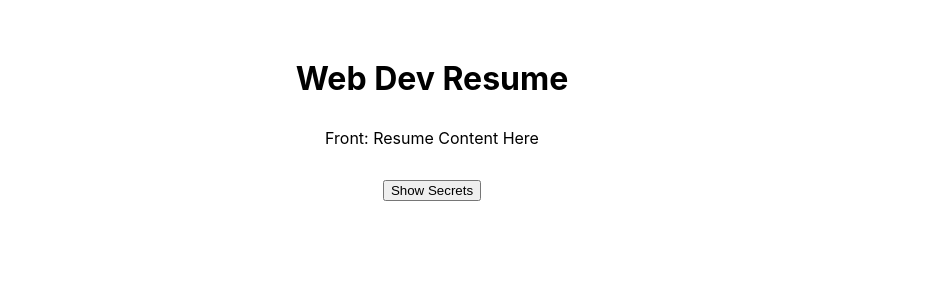
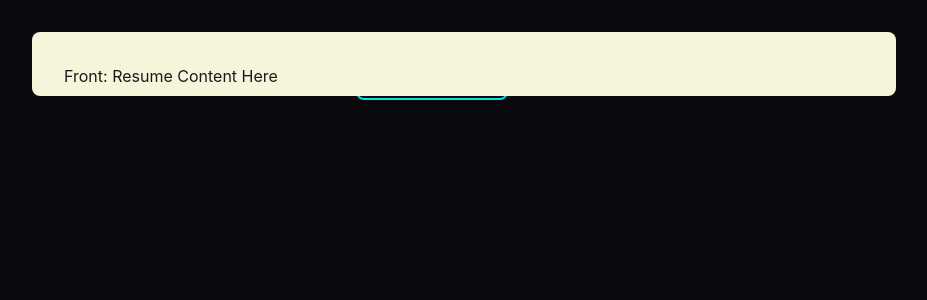
Before and after one commit to Jesse-D-Miller/webDevResume, a React (Vite) app: page / in a window 1280 px wide. Shown: the top 300 px of the page, without its empty margins (208-1135 px from the left). Built offline with nearby package versions, Linux system fonts and the light colour scheme.

Commit message:
lots of css and some refactoring and error correction

```diff
--- a/src/App.css
+++ b/src/App.css
@@ -1,19 +1,80 @@
 .App {
-  max-width: 1280px;
-  margin: 0 auto;
-  padding: 2rem;
-  text-align: center;
+  min-height: 100vh;
+  display: flex;
+  align-items: center;
+  justify-content: center;
+  padding: var(--space-8);
 }
 
-.App-header {
-  min-height: 50vh;
+.sheet-container {
+  perspective: 1500px;
+  width: 100%;
+  max-width: 800px;
+  min-height: 1000px;
   display: flex;
   flex-direction: column;
   align-items: center;
-  justify-content: center;
-  font-size: calc(10px + 2vmin);
+  gap: var(--space-6);
 }
 
-.card {
-  padding: 2em;
+.sheet-wrapper {
+  position: relative;
+  width: 100%;
+  height: 100%;
+  transform-style: preserve-3d;
+  transition: transform var(--transition-flip);
+  cursor: pointer;
 }
+
+.sheet-wrapper:hover {
+  filter: brightness(1.05);
+}
+
+.sheet-face {
+  position: absolute;
+  width: 100%;
+  height: 100%;
+  backface-visibility: hidden;
+  background: var(--color-paper);
+  color: var(--color-ink);
+  border-radius: var(--radius-md);
+  padding: var(--space-8);
+  box-shadow: var(--shadow-paper);
+  overflow-y: auto;
+  font-family: var(--font-sans);
+}
+
+.sheet-face:hover {
+  box-shadow: var(--shadow-paper-hover);
+}
+
+.sheet-front {
+  /* no aditional transform needed here since we start on the front */
+}
+
+.sheet-back {
+  transform: rotateY(180deg);
+  background: var(--color-ink);
+  color: var(--color-neon-primary);
+  font-family: var(--font-mono);
+}
+
+.flip-hint {
+  padding: var(--space-3) var(--space-6);
+  background: transparent;
+  border: 2px solid var(--color-neon-primary);
+  color: var(--color-neon-primary);
+  font-family: var(--font-mono);
+  font-size: var(--text-sm);
+  border-radius: var(--radius-md);
+  cursor: pointer;
+  transition: all var(--transition-fast);
+  text-shadow: 0 0 8px var(--color-neon-glow);
+}
+
+.flip-hint:hover {
+  background: var(--color-neon-primary);
+  color: var(--color-bg-dark);
+  box-shadow: var(--shadow-neon);
+  transform: scale(1.05);
+}
--- a/src/App.jsx
+++ b/src/App.jsx
@@ -1,16 +1,12 @@
-import { useState } from 'react'
 import './App.css'
 import {resumeData} from './data/resume.js'
 import Sheet from './components/Sheet.jsx'
 
 function App() {
-  const [count, setCount] = useState(0)
-
   console.log(resumeData);
 
   return (
     <div className="App">
-      <h1>Web Dev Resume</h1>
       <Sheet />
     </div>
   )
--- a/src/components/Sheet.jsx
+++ b/src/components/Sheet.jsx
@@ -18,7 +18,7 @@ function Sheet() {
   }, []);
 
   return (
-    <div className="sheet-container" style={{ perspective: "1000px" }}>
+    <div className="sheet-container">
       <div
         className="sheet-wrapper"
         style={{
--- a/src/index.css
+++ b/src/index.css
@@ -1,15 +1,15 @@
 :root {
-  /* colour palette - paper + neon HUD */
-  --colour-paper: #f5f5dc;
-  --colour-paper-shadow: #d4d4c0;
-  --colour-ink: #1a1a1a;
-  --colour-ink-light: #4a4a4a;
+  /* color palette - paper + neon HUD */
+  --color-paper: #f5f5dc;
+  --color-paper-shadow: #d4d4c0;
+  --color-ink: #1a1a1a;
+  --color-ink-light: #4a4a4a;
 
-  --colour-bg-dark: #0a0a0f;
-  --colour-neon-primary: #00ffff;
-  --colour-neon-secondary: #ff00ff;
-  --colour-neon-success: #00ff88;
-  --colour-neon-glow: rgba(0, 255, 255, 0.4);
+  --color-bg-dark: #0a0a0f;
+  --color-neon-primary: #00ffff;
+  --color-neon-secondary: #ff00ff;
+  --color-neon-success: #00ff88;
+  --color-neon-glow: rgba(0, 255, 255, 0.4);
 
   /* typography */
   --font-sans: 'Inter', system-ui, -apple-system, sans-serif;
@@ -46,12 +46,12 @@
     0 8px 16px rgba(0, 0, 0, 0.15),
     0 16px 32px rgba(0, 0, 0, 0.12);
   --shadow-neon:
-    0 0 10px var(--colour-neon-glow),
-    0 0 20px var(--colour-neon-glow);
+    0 0 10px var(--color-neon-glow),
+    0 0 20px var(--color-neon-glow);
 
     /* transitions */
   --transition-fast: 150ms ease;
-  --transaction-base: 250ms ease;
+  --transition-base: 250ms ease;
   --transition-slow: 400ms ease;
   --transition-flip: 600ms cubic-bezier(0.4, 0, 0.2, 1);
 }
```
